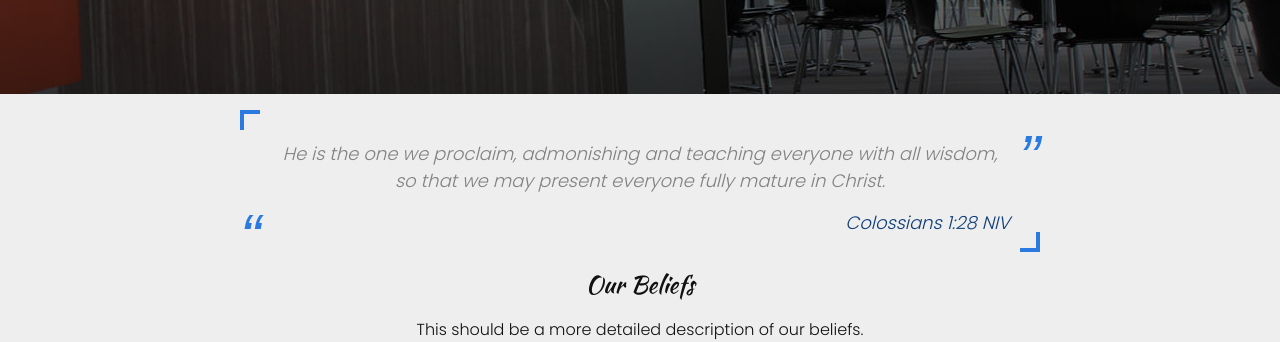
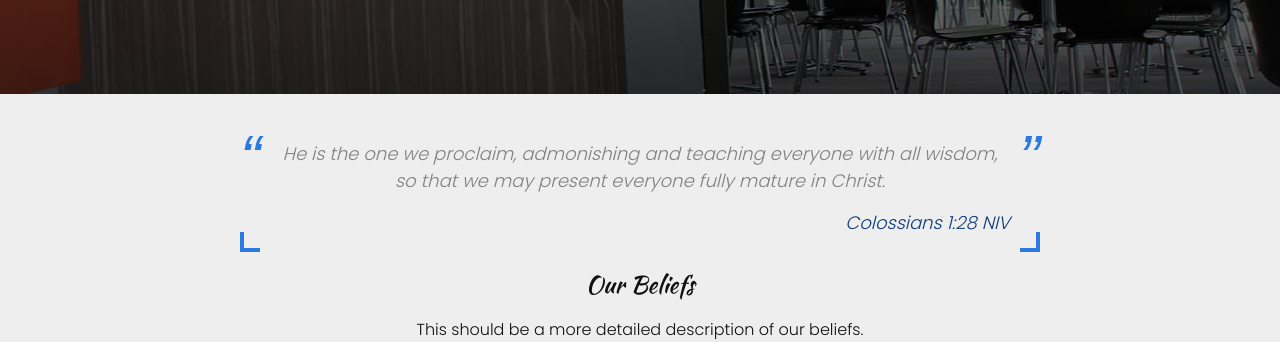
Before and after one commit to mdsimmo/bhcs2, a Jekyll site: the page built from about.md, in a window 1280 px wide. Shown: the part 226-568 px from the top of the page. Built offline with Jekyll 4.4.1, drawn with Linux system fonts in a browser that asks for light colours.

Commit message:
Blockquote quotes at top
Slightly less weird - maybe?

```diff
--- a/_sass/site/_base.scss
+++ b/_sass/site/_base.scss
@@ -139,12 +139,12 @@ a {
 blockquote {
   color: $grey-color;
   background:
-    linear-gradient(to right, $brand-color 4px, transparent 4px) 0% 0%,
-    linear-gradient(to bottom, $brand-color 4px, transparent 4px) 0% 0%,
-    linear-gradient(to left, $brand-color 4px, transparent 4px) 100% 100%,
-    linear-gradient(to top, $brand-color 4px, transparent 4px) 100% 100%;
-    background-repeat: no-repeat;
-    background-size: 20px 20px;
+    linear-gradient(to right, #2a7ae2 4px, transparent 4px) 0% 100%,
+    linear-gradient(to top, #2a7ae2 4px, transparent 4px) 0% 100%,
+    linear-gradient(to left, #2a7ae2 4px, transparent 4px) 100% 100%,
+    linear-gradient(to top, #2a7ae2 4px, transparent 4px) 100% 100%;
+  background-repeat: no-repeat;
+  background-size: 20px 20px;
   padding: $spacing-unit $spacing-unit 1px;
   @include relative-font-size(1.125);
   font-style: italic;
@@ -160,7 +160,7 @@ blockquote {
   &::before {
     content: "“";
     left: 0px;
-    bottom: 0px;
+    top: 0px;
   }
   &::after {
     content: "”";
```
